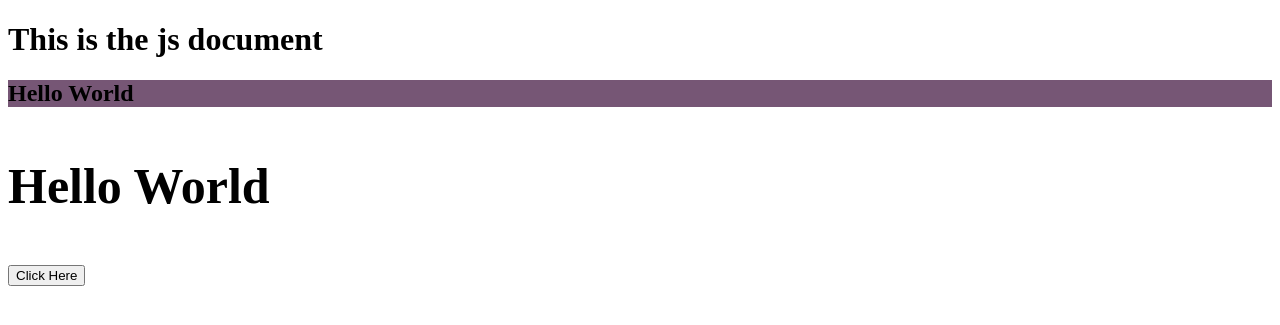
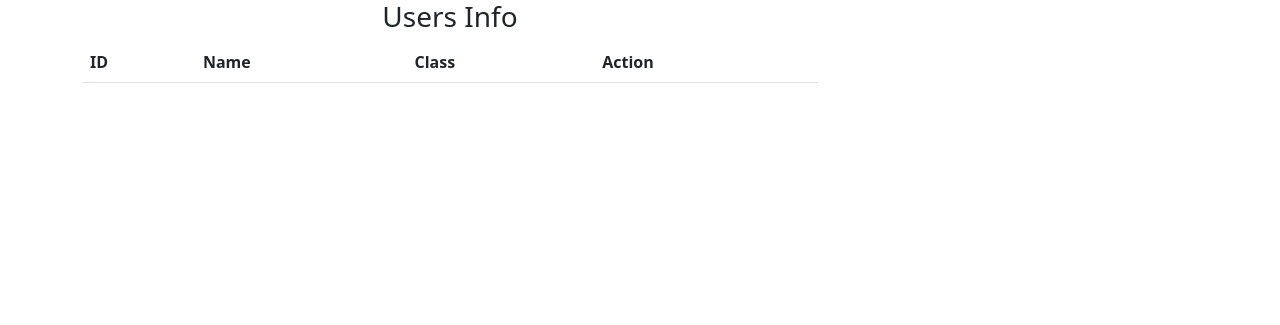
Before and after one commit to fuadmn/fuadmn-CRUD-Operations-With-Ajax, a PHP site: page / in a window 1280 px wide. Shown: the top 325 px of the page. Run offline with PHP 8.4, Linux system fonts and the light colour scheme; lists and menus that the app fills with data are empty.

Commit message:
Design Our UI

```diff
--- a/index.php
+++ b/index.php
@@ -3,18 +3,39 @@
 <head>
     <meta charset="UTF-8">
     <meta name="viewport" content="width=device-width, initial-scale=1.0">
-    <title>Jquery Basics</title>
+    <title>CRUD Operations</title>
+    <link href="https://cdn.jsdelivr.net/npm/bootstrap@5.0.2/dist/css/bootstrap.min.css" rel="stylesheet" integrity="sha384-EVSTQN3/azprG1Anm3QDgpJLIm9Nao0Yz1ztcQTwFspd3yD65VohhpuuCOmLASjC" crossorigin="anonymous">
 </head>
 <body>
 
-      <h1 class="heading_1">Hello World</h1>
-      <h2 id="heading_2">Hello World</h2>
-      <h3>Hello World</h3>
+      <div class="container">
 
-      <button>Click Here</button>
+      <div class="row justify-content-centre">
+
+      <div class="col-sm-8">
+
+      <h1 class="fs-3 text-center">Users Info</h1>
+
+      <table class="table">
+
+          <thead>
+                <tr>
+                    <th>ID</th>
+                    <th>Name</th>
+                    <th>Class</th>
+                    <th>Action</th>
+                </tr>
+          </thead>
+      </table>
+
+      </div>
+
+      </div>
+      </div>
+
+
+<script src="https://cdn.jsdelivr.net/npm/bootstrap@5.0.2/dist/js/bootstrap.bundle.min.js" integrity="sha384-MrcW6ZMFYlzcLA8Nl+NtUVF0sA7MsXsP1UyJoMp4YLEuNSfAP+JcXn/tWtIaxVXM" crossorigin="anonymous"></script>
 
 <script src="https://code.jquery.com/jquery-3.7.1.min.js" integrity="sha256-/JqT3SQfawRcv/BIHPThkBvs0OEvtFFmqPF/lYI/Cxo=" crossorigin="anonymous"></script>
-
-       <script src="main.js"></script>
 </body>
 </html>
```
Also changed, not shown: jq.php (added, +20 -0 lines), jq.js (renamed from main.js).
